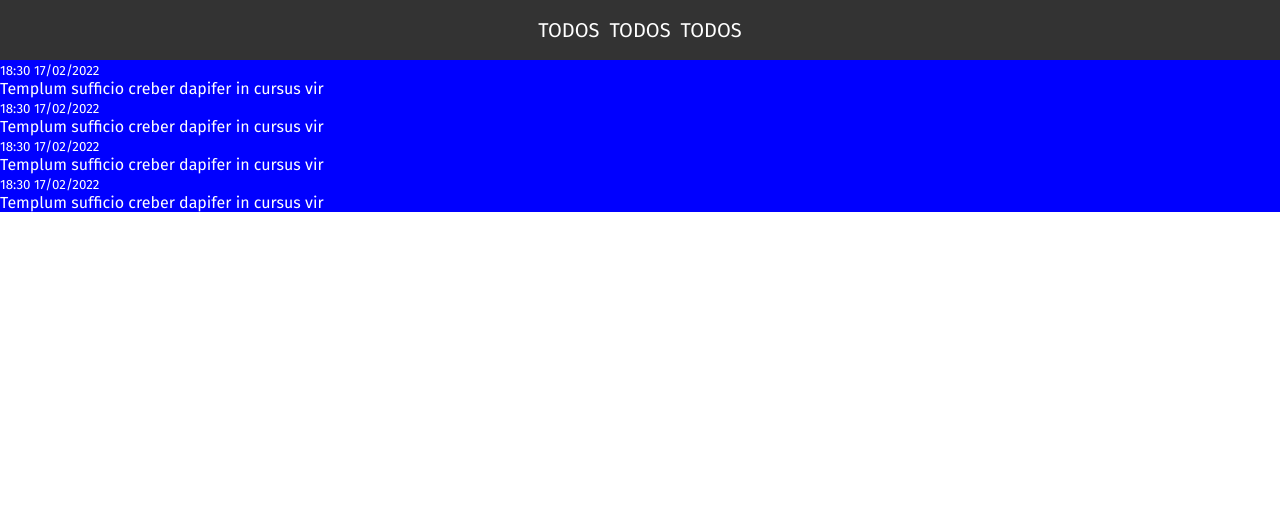
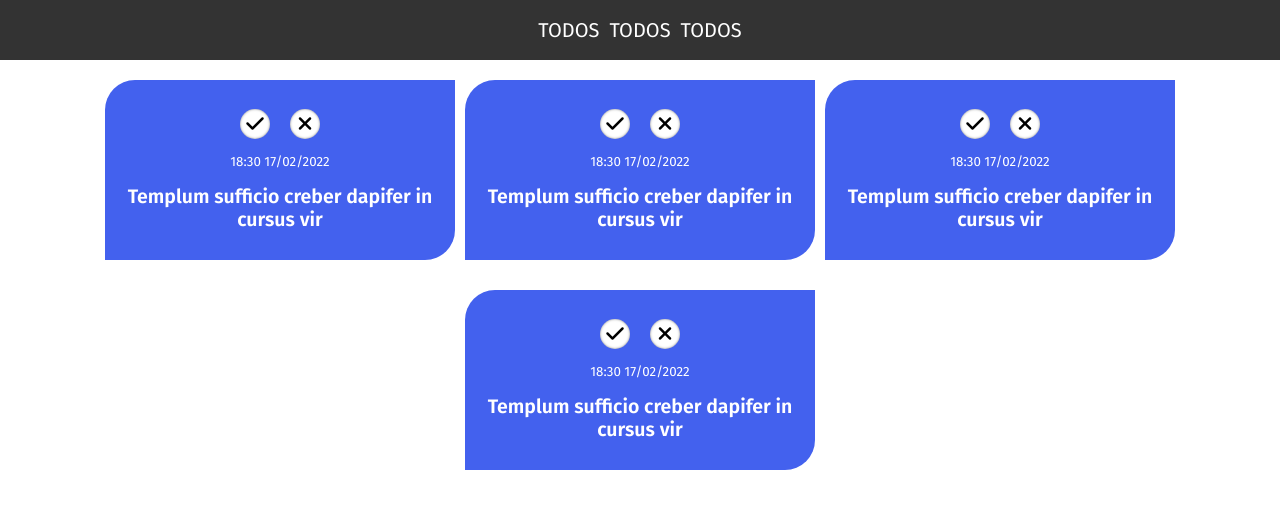
Before and after one commit to RadoslawAdamczyk2000/Havatel, an Angular app: page / in a window 1280 px wide. Shown: the top 508 px of the page. Built offline with nearby package versions, Linux system fonts and the light colour scheme.

Commit message:
finish todos cards

```diff
--- a/src/app/components/atoms/todo-item/todo-item.component.html
+++ b/src/app/components/atoms/todo-item/todo-item.component.html
@@ -1,8 +1,14 @@
-<li style="background-color:blue;color:white">
-  <article>
-    <small>{{time}}</small>
-    <p>
-      Templum sufficio creber dapifer in cursus vir
-    </p>
-  </article>
+<li>
+  <div>
+    <button>
+      <i class="fa-solid fa-check"></i>
+    </button>
+    <button>
+      <i class="fa-solid fa-xmark"></i>
+    </button>
+  </div>
+  <small>{{time}}</small>
+  <p>
+    Templum sufficio creber dapifer in cursus vir
+  </p>
 </li>
--- a/src/app/components/atoms/todo-item/todo-item.component.scss
+++ b/src/app/components/atoms/todo-item/todo-item.component.scss
@@ -0,0 +1,51 @@
+@import '../../../../assets/styles/__variables.scss';
+@import '../../../../assets/styles/__mixins.scss';
+
+li{
+    @include flexCenter(column,nowrap);
+    background-color:#38b000;
+    background-color:#4361ee;
+    border-bottom-right-radius:3rem;
+    border-top-left-radius:3rem;
+    color:$white;
+    height:18rem;
+    margin:1rem 0;
+    row-gap:1.5rem;
+    transition:.12s linear filter;
+    user-select:none;
+    width:35rem;
+    &:hover{
+        filter:brightness(115%);
+    }
+    & > div{
+        @include flexCenter(row,nowrap);
+        column-gap:2rem;
+        width:100%;
+        & > button{
+            @include flexCenter(row,nowrap);
+            background-color:$white;
+            border-radius:50%;
+            box-shadow:inset 0 0 .25rem hsla(0,100%,0%,.5);
+            height:3rem;
+            transition:.12s linear background-color, .12s linear color;
+            width:3rem;
+            & > i{
+                @include flexCenter(row,nowrap);
+                font-size:2rem;
+                height:100%;
+                width:100%;
+            }
+            &:focus,
+            &:hover{
+                background-color:$black;
+                color:$white;
+            }
+        }
+    }
+    & > p{
+        font-size:1.95rem;
+        font-weight:900;
+        text-align:center;
+        width:95%;
+    }
+}
--- a/src/app/components/bacterias/todos/todos.component.scss
+++ b/src/app/components/bacterias/todos/todos.component.scss
@@ -0,0 +1,7 @@
+@import '../../../../assets/styles/__variables.scss';
+@import '../../../../assets/styles/__mixins.scss';
+ul{
+    @include flexGrid(1rem,1rem);
+    padding:1rem 2rem;
+    width:100%;
+}
--- a/src/index.html
+++ b/src/index.html
@@ -9,5 +9,6 @@
 </head>
 <body>
   <app-root></app-root>
+  <script src="https://kit.fontawesome.com/16b1963c7a.js" crossorigin="anonymous"></script>
 </body>
 </html>
```
